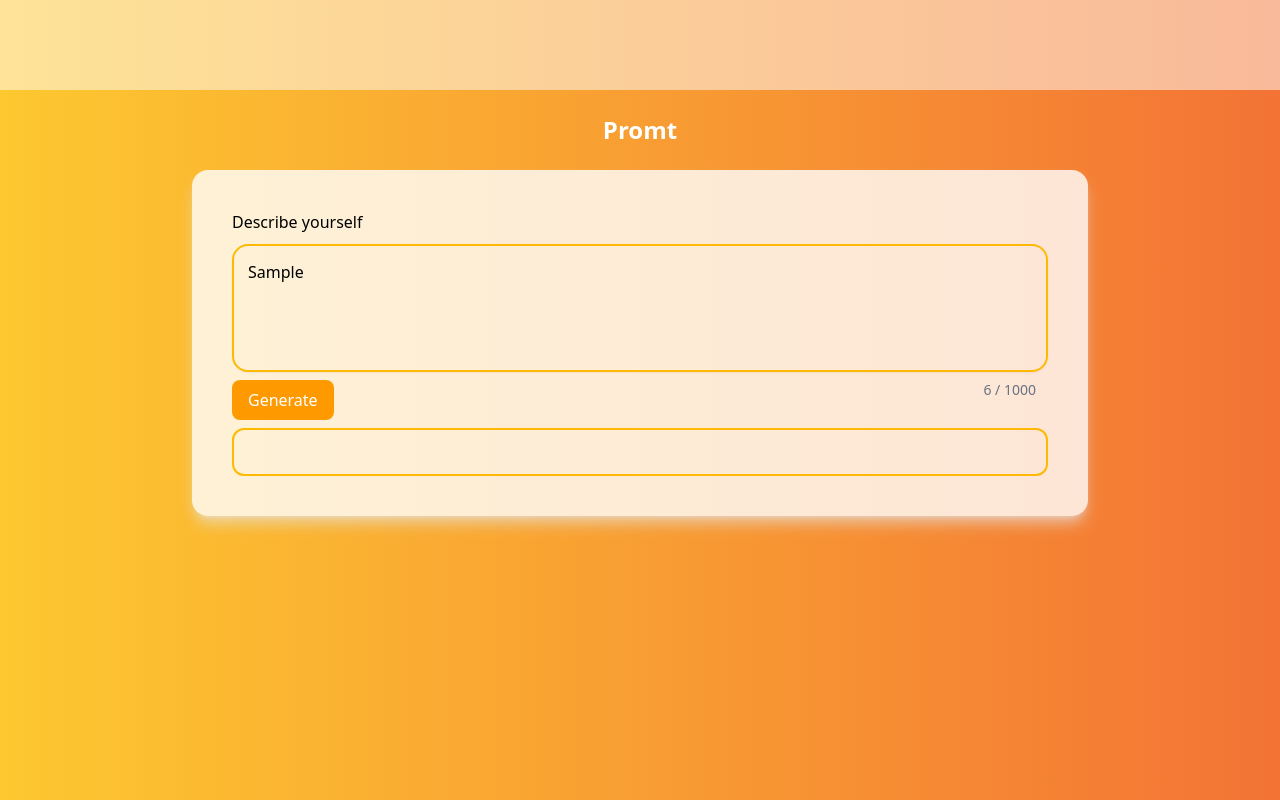
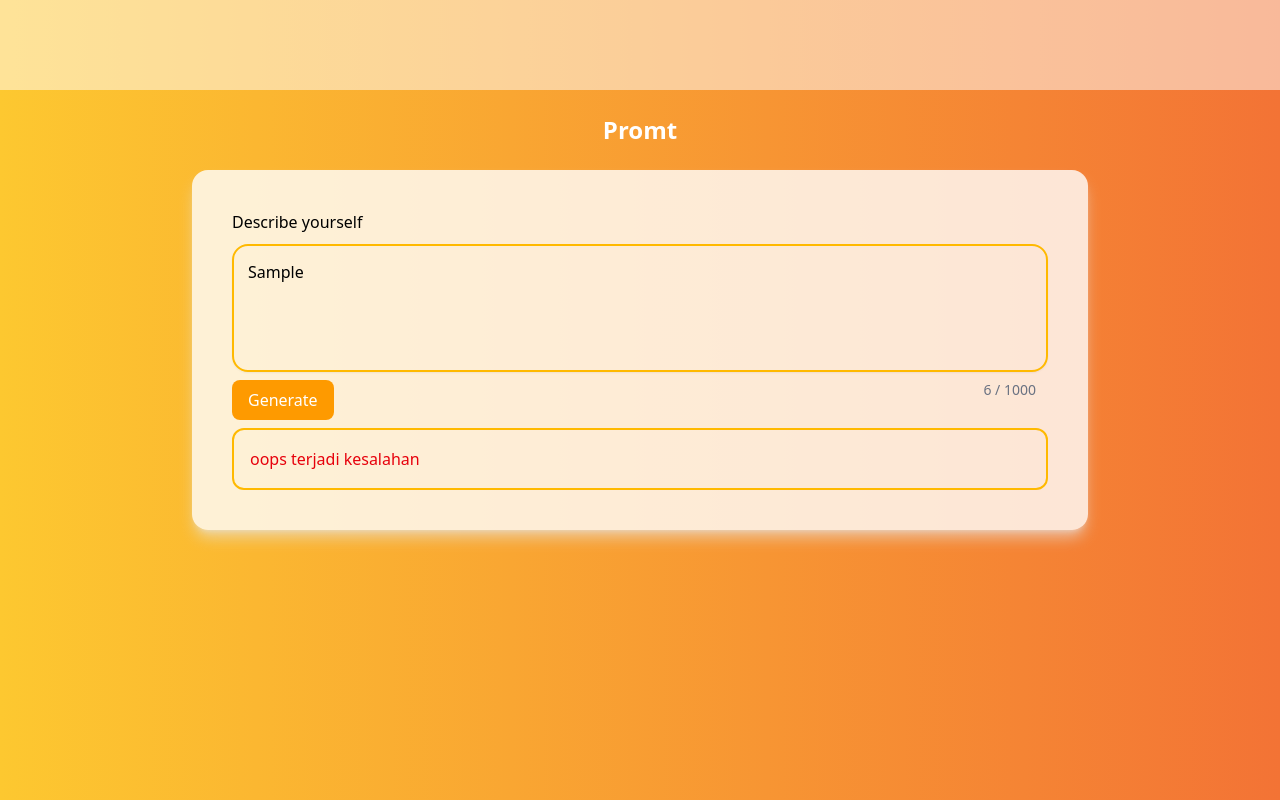
Before and after one commit to BarzDev/demo-frontend-ML, a React (Vite) app: page / in a window 1280 px wide. Both pictures are taken after typing "Sample" into the empty fields and a click on the button "Generate". Shown: the part 1510-2310 px from the top of the page. Built offline with nearby package versions, Linux system fonts and the light colour scheme; no server answers.

Commit message:
add: error result handling

```diff
--- a/src/ui/components/BoxResult.jsx
+++ b/src/ui/components/BoxResult.jsx
@@ -3,6 +3,21 @@ import { TypeAnimation } from "react-type-animation";
 
 export const BoxResultComponent = ({ onDone, result }) => {
   const [step, setStep] = useState(0);
+  const errMsg = "oops terjadi kesalahan";
+
+  if (result.error) {
+    return (
+      <div className="border-2 p-4 border-amber-400 rounded-xl text-sm md:text-base leading-relaxed space-y-2">
+        <TypeAnimation
+          sequence={[errMsg, () => onDone()]}
+          wrapper="div"
+          repeat={0}
+          cursor={false}
+          className="text-red-600"
+        />
+      </div>
+    );
+  }
 
   return (
     <div className="border-2 p-4 border-amber-400 rounded-xl text-sm md:text-base leading-relaxed space-y-2">
--- a/src/ui/layouts/Promt.jsx
+++ b/src/ui/layouts/Promt.jsx
@@ -8,7 +8,7 @@ import { textResponse } from "../../utils/textRepsonse";
 export const PromtSection = () => {
   const [show, setShow] = useState(false);
   const [text, setText] = useState("");
-  const [result, setResult] = useState([]);
+  const [result, setResult] = useState({});
   const [isTyping, setIsTyping] = useState(false);
   const [isLoading, setIsLoading] = useState(false);
 
@@ -32,8 +32,10 @@ export const PromtSection = () => {
       const result = textResponse(data);
 
       setResult(result);
-      // setResult(user_persona);
     } catch (error) {
+      setResult({
+        error: true,
+      });
       console.log(error);
     }
   };
```
